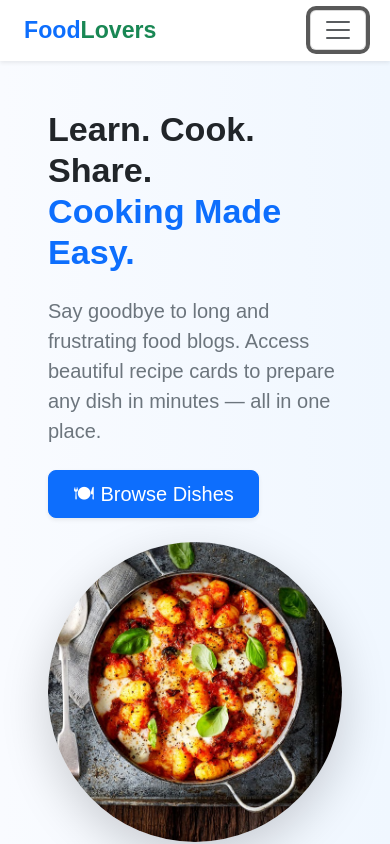
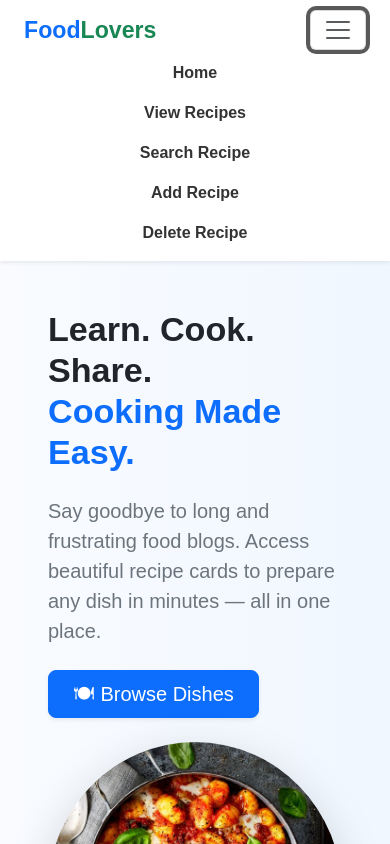
Before and after one commit to rupanjali-bharti/FoodLovers, a React (Create React App) app: page / in a window 390 px wide. Both pictures are taken after a click on the button "Toggle navigation". Shown: the top 844 px of the page. Built offline with nearby package versions, Linux system fonts and the light colour scheme.

Commit message:
changes in the view of navbar

```diff
--- a/src/App.css
+++ b/src/App.css
@@ -8,7 +8,6 @@ body { font-family: Arial, sans-serif; background:#f7f7f7; }
 button { padding:6px 10px; cursor:pointer; }
 .modal { position:fixed; inset:0; background: rgba(0,0,0,0.4); display:flex; align-items:center; justify-content:center; }
 .modal-content { background:#fff; padding:16px; border-radius:8px; width:90%; max-width:600px; }
-
 
 /* Fade-in upward animation */
 .animate-card {
--- a/src/components/Navbar.js
+++ b/src/components/Navbar.js
@@ -1,38 +1,49 @@
-import React from 'react';
+import React, { useState } from 'react';
 import { Link } from 'react-router-dom';
 
 const Navbar = () => {
+  // State to track if the mobile menu is open or closed
+  const [isOpen, setIsOpen] = useState(false);
+
+  // Function to toggle the menu
+  const toggleMenu = () => {
+    setIsOpen(!isOpen);
+  };
+
   return (
     <nav className="navbar navbar-expand-lg navbar-light bg-white shadow-sm px-4">
-        <a className="navbar-brand fw-bold fs-3 text-primary" href="/">
+      <Link className="navbar-brand fw-bold fs-3 text-primary" to="/">
         Food<span className="text-success">Lovers</span>
-        </a>
+      </Link>
+
+      {/* Toggle Button for Mobile */}
       <button
         className="navbar-toggler"
         type="button"
-          data-bs-toggle="collapse"
-          data-bs-target="#navbarNav"
+        onClick={toggleMenu} // React Click Event
+        aria-expanded={isOpen}
+        aria-label="Toggle navigation"
       >
         <span className="navbar-toggler-icon"></span>
       </button>
 
-        <div className="collapse navbar-collapse justify-content-end" id="navbarNav">
+      {/* Navbar Links - The "show" class is added conditionally based on state */}
+      <div className={`collapse navbar-collapse justify-content-end ${isOpen ? 'show' : ''}`} id="navbarNav">
         <ul className="navbar-nav align-items-center">
           <li className="nav-item mx-2">
-              <a className="nav-link fw-semibold" href="/">Home</a>
+            <Link className="nav-link fw-semibold" to="/" onClick={() => setIsOpen(false)}>Home</Link>
           </li>
           <li className="nav-item mx-2">
-              <a className="nav-link fw-semibold" href="/view">View Recipes</a>
+            <Link className="nav-link fw-semibold" to="/view" onClick={() => setIsOpen(false)}>View Recipes</Link>
           </li>
           <li className="nav-item">
-              <a className="nav-link fw-semibold" href="/search">Search Recipe</a>
-            </li>
-
-            <li className="nav-item mx-2">
-              <a className="nav-link fw-semibold" href="/add">Add Recipe</a>
+            <Link className="nav-link fw-semibold" to="/search" onClick={() => setIsOpen(false)}>Search Recipe</Link>
           </li>
           <li className="nav-item mx-2">
-              <a className="nav-link fw-semibold" href="/delete">Delete Recipe</a>
+            <Link className="nav-link fw-semibold" to="/add" onClick={() => setIsOpen(false)}>Add Recipe</Link>
+          </li>
+          <li className="nav-item mx-2">
+            <Link className="nav-link fw-semibold" to="/delete" onClick={() => setIsOpen(false)}>Delete Recipe</Link>
           </li>
         </ul>
       </div>
```
Lines whose indentation alone changed are shown as unchanged.
